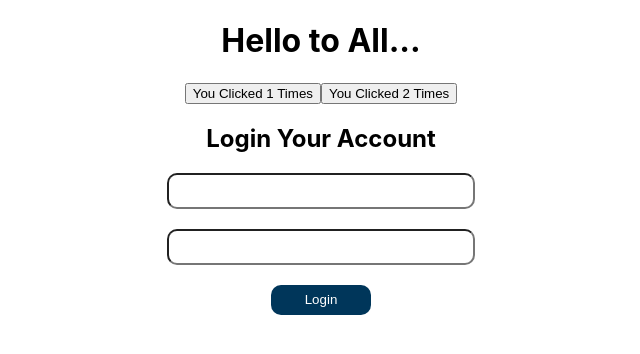
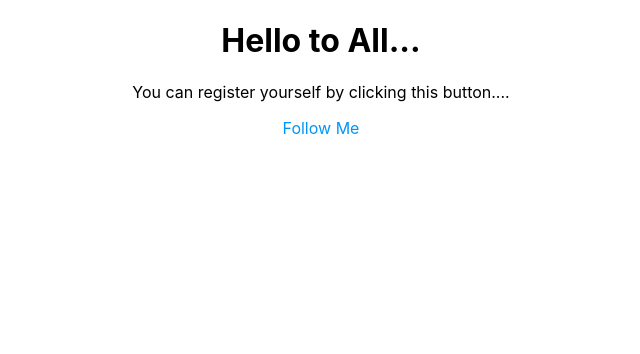
Before and after one commit to techsimpluslearning/ReactNative2021, a React (Create React App) app: page / in a window 1280 px wide. Shown: the top 354 px of the page, without its empty margins (319-959 px from the left). Built offline with nearby package versions, Linux system fonts and the light colour scheme.

Commit message:
Covered- Method as a Props, conditional Rendering, reusable component and more

```diff
--- a/src/App.js
+++ b/src/App.js
@@ -1,6 +1,8 @@
 import React from "react";
 import Counter from "./components/classCounter";
 import LoginForm from "./components/loginForm";
+import State from "./components/state_eventBinding";
+import MainComponent from "./components/methodAsAProps/mainComponent";
 const App = () => {
   var Data = {
     name: "Jeet",
@@ -9,8 +11,10 @@ const App = () => {
   return (
     <center>
       <h1>Hello to All...</h1>
-      <Counter />
+      {/* <Counter />
       <LoginForm />
+      <State /> */}
+      <MainComponent />
     </center>
   );
 };
--- /dev/null
+++ b/src/components/methodAsAProps/childComponent.js
@@ -0,0 +1,17 @@
+import React from "react";
+
+class FollowButton extends React.Component {
+  constructor(props) {
+    super(props);
+  }
+
+  render() {
+    return (
+      <div style={{ cursor: "pointer" }} onClick={this.props.onClickProps}>
+        {this.props.children}
+      </div>
+    );
+  }
+}
+
+export default FollowButton;
--- /dev/null
+++ b/src/components/methodAsAProps/mainComponent.js
@@ -0,0 +1,35 @@
+import React from "react";
+import FollowButton from "./childComponent";
+
+class MainComponent extends React.Component {
+  constructor(props) {
+    super(props);
+
+    this.state = {
+      isFollowing: false,
+    };
+  }
+
+  followMe = () => {
+    this.setState({
+      isFollowing: !this.state.isFollowing,
+    });
+  };
+
+  render() {
+    return (
+      <div>
+        <p>You can register yourself by clicking this button....</p>
+        <FollowButton onClickProps={this.followMe}>
+          {this.state.isFollowing === false ? (
+            <p style={{ color: "#0095f6" }}>Follow Me</p>
+          ) : (
+            <p style={{ color: "red" }}>Un - Follow Me</p>
+          )}
+        </FollowButton>
+      </div>
+    );
+  }
+}
+
+export default MainComponent;
--- /dev/null
+++ b/src/components/state_eventBinding.js
@@ -0,0 +1,67 @@
+import React from "react";
+
+class State extends React.Component {
+  constructor(props) {
+    super(props);
+
+    this.state = {
+      count: 0,
+    };
+  }
+
+  //   clickHandler = () => {
+  //     this.setState(
+  //       {
+  //         count: this.state.count + 1,
+  //       },
+  //       () => {
+  //         console.log(this.state.count);
+  //       }
+  //     );
+  //   };
+
+  clickHandler = () => {
+    this.setState((prevState) => ({
+      count: prevState.count + 1,
+    }));
+  };
+
+  countBy5 = () => {
+    this.clickHandler();
+    this.clickHandler();
+    this.clickHandler();
+    this.clickHandler();
+    this.clickHandler();
+  };
+
+  countByAny = (num) => {
+    this.setState((prevState) => ({
+      count: prevState.count + num,
+    }));
+  };
+
+  getAlert = (msg) => {
+    alert(msg);
+  };
+
+  render() {
+    return (
+      <div style={{ marginTop: 30 }}>
+        <button onClick={this.clickHandler}>
+          You Clicked Me... {this.state.count}
+        </button>
+
+        <button onClick={this.countBy5}>Count By 5 - {this.state.count}</button>
+        <button onClick={() => this.countByAny(15)}>
+          Count By Any - {this.state.count}
+        </button>
+
+        <button onClick={() => this.getAlert("Hello Prateek")}>
+          Get Alert
+        </button>
+      </div>
+    );
+  }
+}
+
+export default State;
```
